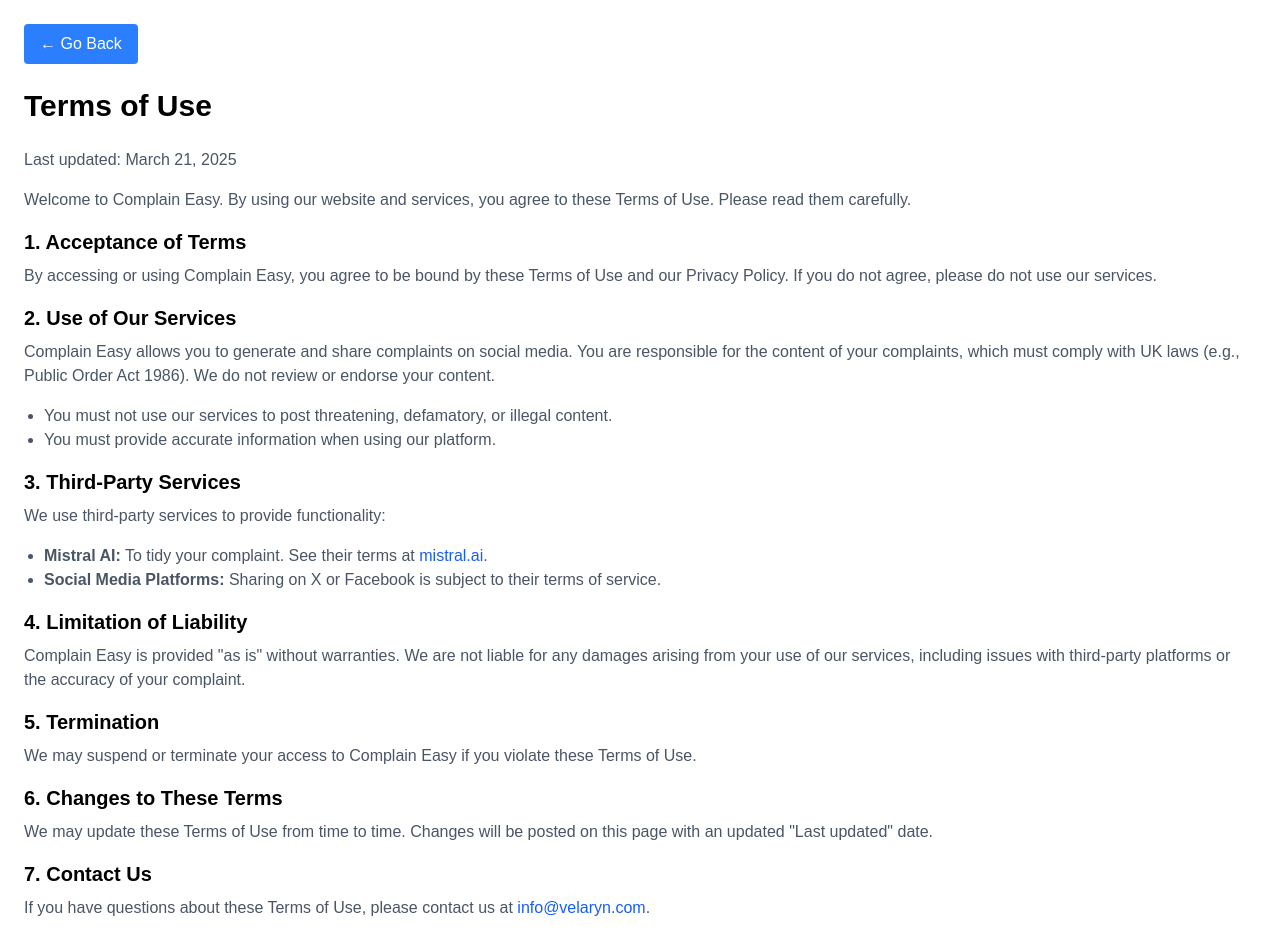
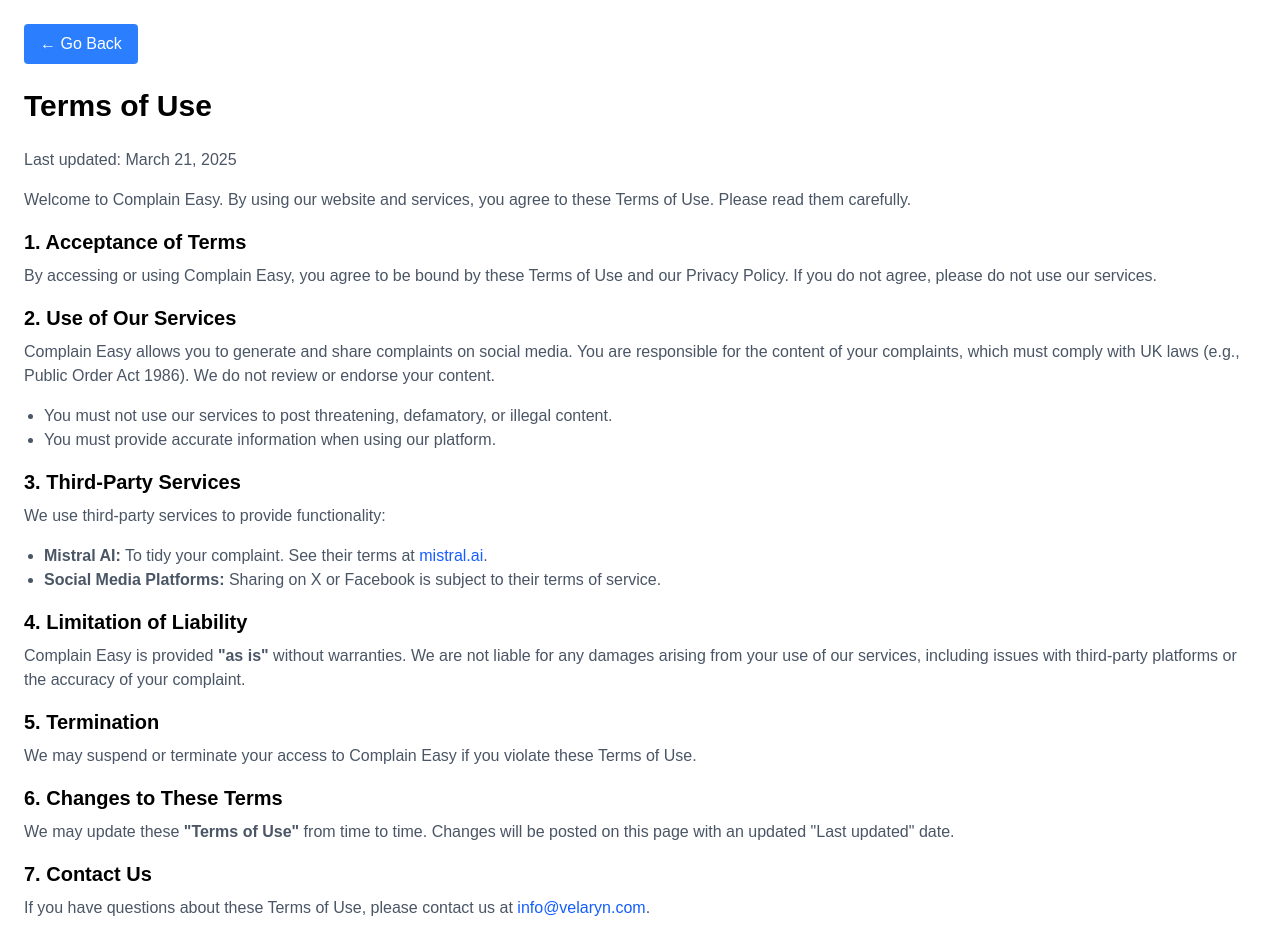
Before and after one commit to dmmymp/complain-easy, a Next.js app: page /terms-of-use in a window 1280 px wide. Shown: the top 952 px of the page. Built offline with nearby package versions, Linux system fonts and the light colour scheme.

Commit message:
Fix privacy policy page and terms of use page

```diff
--- a/src/app/privacy-policy/page.tsx
+++ b/src/app/privacy-policy/page.tsx
@@ -1,6 +1,4 @@
 "use client";
-
-import Link from "next/link"; // Note: This import isn't used in the current code, but I'll keep it in case you add links later
 
 export default function PrivacyPolicy() {
   // Function to handle "Go Back" navigation
@@ -81,7 +79,7 @@
       </p>
       <ul className="list-disc pl-5 mb-4 text-gray-600 dark:text-gray-300">
         <li>
-          <strong>Mistral AI:</strong> To tidy your complaint for clarity. Mistral AI may process your complaint text temporarily, but we do not store this data. Learn more about Mistral AI's privacy practices at <a href="https://mistral.ai" className="text-blue-600 hover:underline dark:text-blue-400">mistral.ai</a>.
+          <strong>Mistral AI:</strong> To tidy your complaint for clarity. Mistral AI may process your complaint text temporarily, but we do not store this data. Learn more about Mistral AI&apos;s privacy practices at <a href="https://mistral.ai" className="text-blue-600 hover:underline dark:text-blue-400">mistral.ai</a>.
         </li>
         <li>
           <strong>Social Media Platforms:</strong> When you share your complaint on X or Facebook, those platforms may collect data according to their privacy policies.
@@ -92,7 +90,7 @@
         5. Your Rights
       </h2>
       <p className="text-gray-600 mb-4 dark:text-gray-300">
-        As a UK user, you have rights under the General Data Protection Regulation (GDPR), including the right to access, correct, or delete your personal data. Since we do not store your data after use, there is no personal data to access or delete. If you have concerns, please contact us at <a href="mailto:info@velaryn.com" className="text-blue-600 hover:underline dark:text-blue-400">info@velaryn.com</a>.
+        As a UK user, you have rights under the General Data Protection Regulation <strong>(&quot;GDPR&quot;)</strong>, including the right to access, correct, or delete your personal data. Since we do not store your data after use, there is no personal data to access or delete. If you have concerns, please contact us at <a href="mailto:info@velaryn.com" className="text-blue-600 hover:underline dark:text-blue-400">info@velaryn.com</a>.
       </p>
 
       <h2 className="text-xl font-semibold mb-2 text-black dark:text-white">
@@ -106,7 +104,7 @@
         7. Changes to This Policy
       </h2>
       <p className="text-gray-600 mb-4 dark:text-gray-300">
-        We may update this Privacy Policy from time to time. Any changes will be posted on this page with an updated "Last updated" date. We encourage you to review this policy periodically.
+        We may update this Privacy Policy from time to time. Any changes will be posted on this page with an updated &quot;Last updated&quot; date. We encourage you to review this policy periodically.
       </p>
 
       <h2 className="text-xl font-semibold mb-2 text-black dark:text-white">
--- a/src/app/terms-of-use/page.tsx
+++ b/src/app/terms-of-use/page.tsx
@@ -1,6 +1,4 @@
 "use client";
-
-import Link from "next/link"; // Note: This import isn't used in the current code, but I'll keep it in case you add links later
 
 export default function TermsOfUse() {
   // Function to handle "Go Back" navigation
@@ -71,7 +69,7 @@
         4. Limitation of Liability
       </h2>
       <p className="text-gray-600 mb-4 dark:text-gray-300">
-        Complain Easy is provided "as is" without warranties. We are not liable for any damages arising from your use of our services, including issues with third-party platforms or the accuracy of your complaint.
+        Complain Easy is provided <strong>&quot;as is&quot;</strong> without warranties. We are not liable for any damages arising from your use of our services, including issues with third-party platforms or the accuracy of your complaint.
       </p>
 
       <h2 className="text-xl font-semibold mb-2 text-black dark:text-white">
@@ -85,7 +83,7 @@
         6. Changes to These Terms
       </h2>
       <p className="text-gray-600 mb-4 dark:text-gray-300">
-        We may update these Terms of Use from time to time. Changes will be posted on this page with an updated "Last updated" date.
+        We may update these <strong>&quot;Terms of Use&quot;</strong> from time to time. Changes will be posted on this page with an updated &quot;Last updated&quot; date.
       </p>
 
       <h2 className="text-xl font-semibold mb-2 text-black dark:text-white">
```
